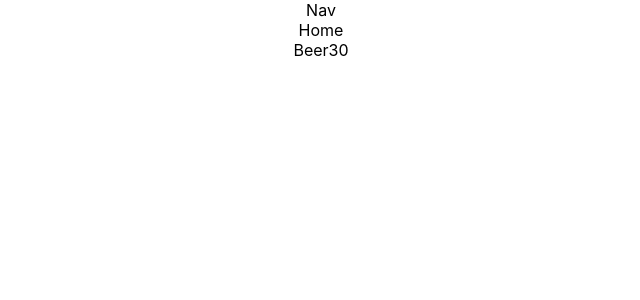
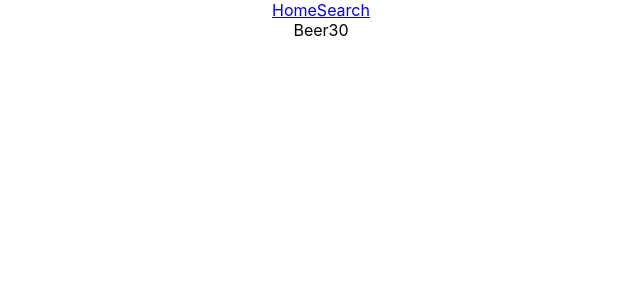
Before and after one commit to AshveerB/beer30, a React (Create React App) app: page /home in a window 1280 px wide. Shown: the top 300 px of the page, without its empty margins (319-959 px from the left). Built offline with nearby package versions, Linux system fonts and the light colour scheme.

Commit message:
add link and route to home and search

```diff
--- a/src/App.js
+++ b/src/App.js
@@ -1,11 +1,19 @@
 import React from 'react';
 import './App.css';
 import Home from './home/Home'
+import { Route, Redirect } from 'react-router-dom';
+import Navigation from './nav/Navigation'
+import Search from './search/Search';
 
 function App() {
 	return (
 		<div className='App'>
-			<Home />
+			<Navigation />
+			<main>
+				<Route path='/home' exact component={Home} />
+				<Route path='/search' component={Search} />
+				<Route path='/' exact render={() => <Redirect to='/home' />} />
+			</main>
 		</div>
 	);
 }
--- a/src/home/Home.js
+++ b/src/home/Home.js
@@ -1,10 +1,7 @@
 import React from 'react';
-import Navigation from '../nav/Navigation'
 
 const Home = () => {
     return <div>
-                <Navigation />
-                Home <br />
                 Beer30
             </div>;
 };
--- a/src/nav/Navigation.js
+++ b/src/nav/Navigation.js
@@ -1,9 +1,11 @@
 import React from 'react';
+import { Link } from 'react-router-dom';
 
 const Navigation = () => {
     return (
         <div>
-            Nav
+            <Link to="/home">Home</Link>
+            <Link to="/search">Search</Link>
         </div>
     );
 };
--- a/src/search/Search.js
+++ b/src/search/Search.js
@@ -1,5 +1,4 @@
 import React from 'react';
-import Results from '../results/Results';
 
 const Search = () => {
     return (
```
